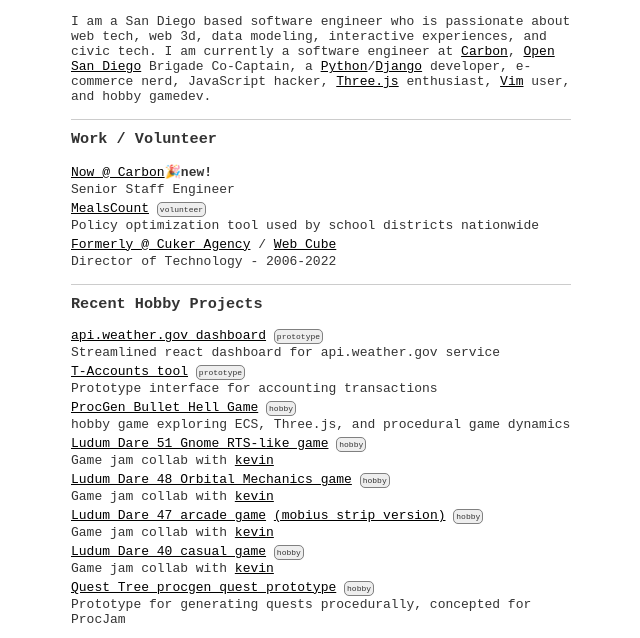
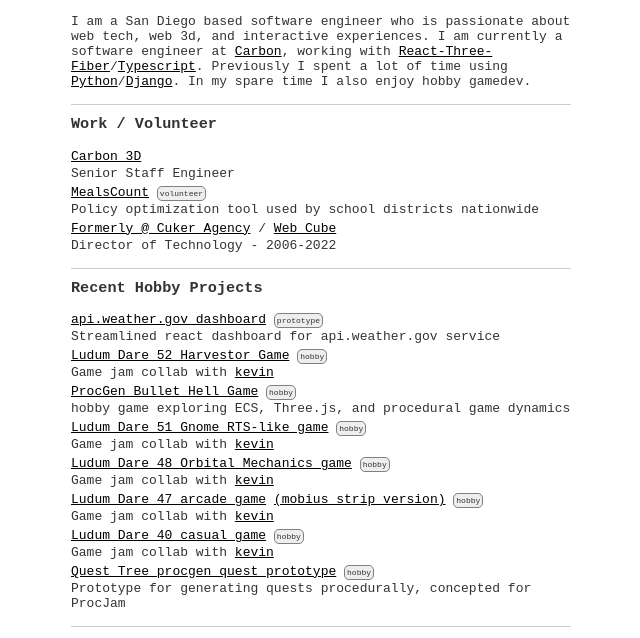
Before and after one commit to nikolajbaer/nikolajbaer.github.io, a plain HTML site: page index.html in a window 1280 px wide. Shown: the part 113-751 px from the top of the page, without its empty margins (319-959 px from the left). Drawn offline with Linux system fonts and the light colour scheme.

Commit message:
copy changes

```diff
--- a/index.html
+++ b/index.html
@@ -89,11 +89,12 @@
     <section class="about">
       <p>
         I am a San Diego based software engineer who is
-        passionate about web tech, web 3d, data modeling, interactive experiences, and civic tech.
+        passionate about web tech, web 3d, and interactive experiences.
         I am currently a software engineer at <a href="https://www.carbon3d.com/">Carbon</a>,
-        <a href="https://opensandiego.org/">Open San Diego</a> Brigade Co-Captain,
-        a <a href="https://python.org">Python</a>/<a href="https://djangoproject.com">Django</a> developer,
-        e-commerce nerd, JavaScript hacker, <a href="https://threejs.org">Three.js</a> enthusiast, <a href="https://www.vim.org">Vim</a> user, and hobby gamedev.
+        working with <a href="https://docs.pmnd.rs/react-three-fiber/">React-Three-Fiber</a>/<a href="https://www.typescriptlang.org">Typescript</a>.
+        Previously I spent a lot of time
+        using <a href="https://python.org">Python</a>/<a href="https://djangoproject.com">Django</a>. In
+        my spare time I also enjoy hobby gamedev.
       </p>
     </section>
 
@@ -101,7 +102,7 @@
       <h3>Work / Volunteer</h3>
       <ul>
         <li>
-          <a target="_blank" href="https://www.carbon3d.com/">Now @ Carbon</a><strong>🎉new!</strong>
+          <a target="_blank" href="https://www.carbon3d.com/">Carbon 3D</a>
           <div>Senior Staff Engineer</div>
         </li>
         <li>
@@ -124,9 +125,9 @@
           <div>Streamlined react dashboard for api.weather.gov service</div>
         </li>
         <li>
-          <a target="_blank" href="https://taccounts.nikolaj.dev/">T-Accounts tool</a>
-          <span class="pill">prototype</span>
-          <div>Prototype interface for accounting transactions</div>
+          <a target="_blank" href="https://nikolaj.itch.io/ldjam52">Ludum Dare 52 Harvestor Game</a>
+          <span class="pill">hobby</span>
+          <div>Game jam collab with <a href="https://github.com/kmooney/">kevin</a></div>
         </li>
         <li>
           <a target="_blank" href="https://bullethell.nikolaj.dev/">ProcGen Bullet Hell Game</a>
```
